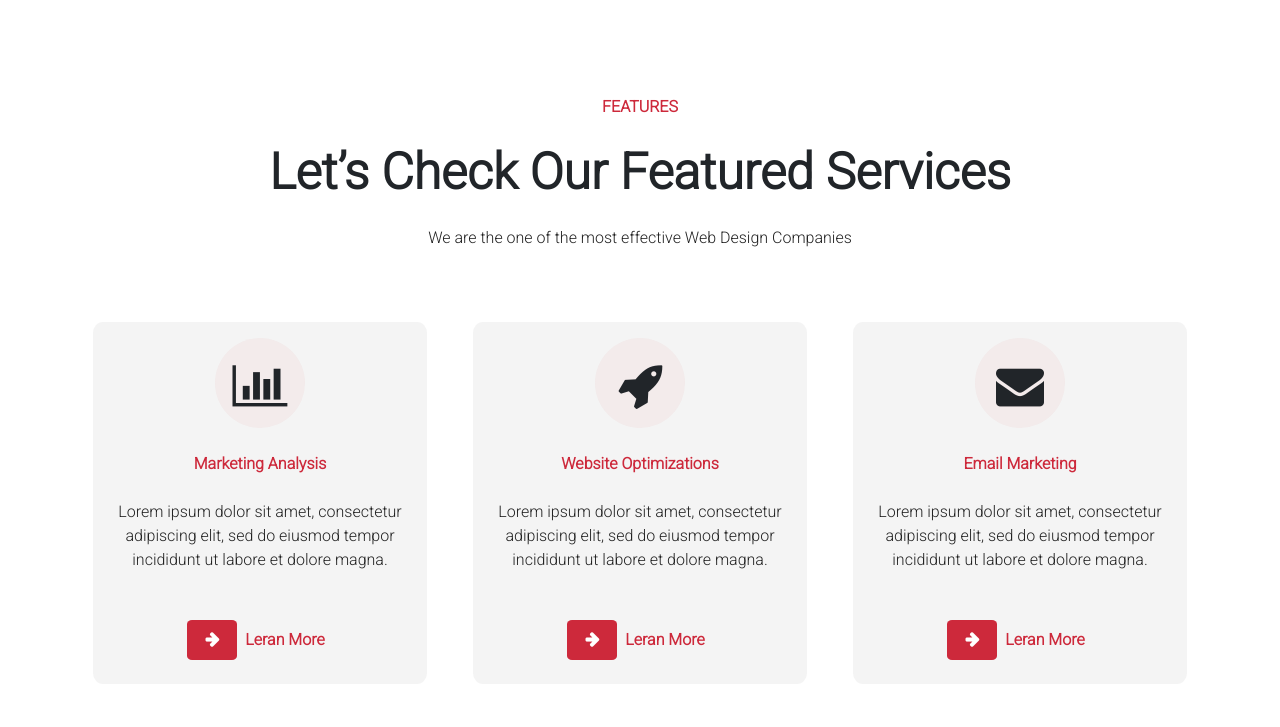
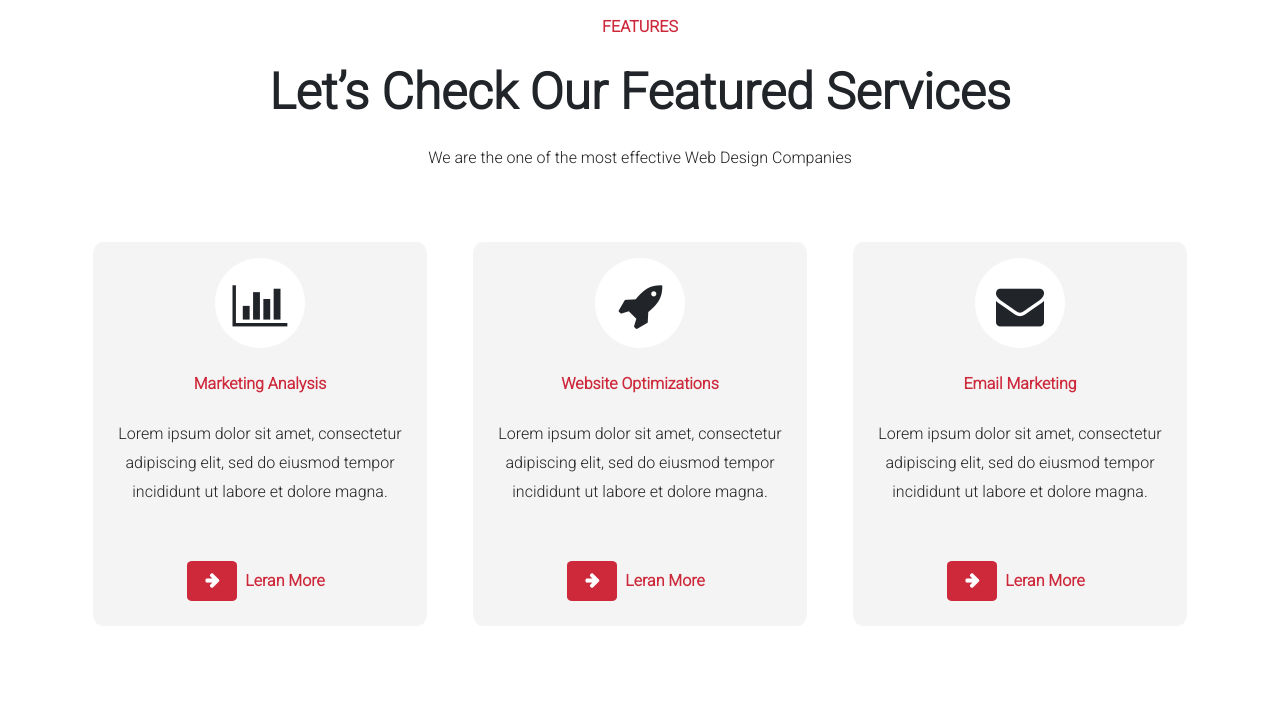
Before and after one commit to kiranbabucr7/Kites-Assignment-2, a PHP site: page / in a window 1280 px wide. Shown: the part 1117-1844 px from the top of the page. Before the commit the page ends 1777 px from the top, so only its background shows below. Run offline with PHP 8.4, Linux system fonts and the light colour scheme.

Commit message:
added section 4

```diff
--- a/index.html
+++ b/index.html
@@ -82,7 +82,7 @@
       <div class="">
         <div class="container-fluid">
           <div class="row">
-            <div class="col-md-6 mb-5">
+            <div class="col-lg-6 mb-5">
                 <div class="mt-md-5 pt-md-5 ml-md-5">
                   <div class="mt-md-5 ml-md-5">
                     <div class="pr-md-4">
@@ -90,7 +90,7 @@
                         <p class="text-r">BUILDING WEBSITES WITH QUALITY IS OUR GOAL</p>
                       </div>
                       <div class="mt-2">
-                        <p style="font-size: 50px; font-weight: 800; font-stretch: ultra-expanded;">Customer Satisfaction Is Our Motto And We Provide Best Digital Marketing Solutions</p>
+                        <p style="font-size: 50px; font-weight: 800; font-stretch: ultra-expanded;line-height: 1.2;">Customer Satisfaction Is Our Motto And We Provide Best Digital Marketing Solutions</p>
                       </div>
                       <div class="mt-5 text-g">
                         <p>Lorem ipsum dolor sit amet, consectetur adipiscing elit, sed do eiusmod tempor incididunt ut labore et dolore magna aliqua. Quis ipsum suspendisse ultrices gravida. Risus commodo viverra maecenas accumsan lacus vel facilisis.</p>
@@ -118,7 +118,7 @@
                   </div>
                 </div>
             </div>
-            <div class="col-md-6 s2-banner"></div>
+            <div class="col-lg-6 s2-banner"></div>
           </div>
         </div>
       </div>
@@ -142,7 +142,7 @@
           </div>
           <div class="mt-5">
             <div class="row">
-              <div class="col-lg-4 col-md-6 col-sm-6 text-center">
+              <div class="col-md-4 text-center">
                 <div class="feature-s m-2">
                   <div  class="d-flex justify-content-center mt-4">
                     <div class="mt-3 cirle-2 d-flex justify-content-center">
@@ -153,9 +153,9 @@
                     <p class="text-r text-bold">Marketing Analysis</p>
                   </div>
                   <div class="mt-4">
-                    <p class="text-g text-bold">Lorem ipsum dolor sit amet, consectetur adipiscing elit, sed do eiusmod tempor incididunt ut labore et dolore magna.</p>
+                    <p class="text-g text-bold" style="line-height: 1.8;">Lorem ipsum dolor sit amet, consectetur adipiscing elit, sed do eiusmod tempor incididunt ut labore et dolore magna.</p>
                   </div>
-                  <div class="d-flex justify-content-center mt-5 pb-4">
+                  <div class="btn d-flex justify-content-center mt-5 pb-4">
                     <div class="orange-box-6 text-center text-w">
                       <div class="pt-2">
                         <i class="fa fa-arrow-right font-weight-bolder" aria-hidden="true"></i>
@@ -165,7 +165,7 @@
                   </div>
                 </div>
               </div>
-              <div class="col-lg-4 col-md-6 col-sm-6 text-center">
+              <div class="col-md-4 text-center">
                 <div class="feature-s m-2">
                   <div  class="d-flex justify-content-center mt-4">
                     <div class="mt-3 cirle-2 d-flex justify-content-center">
@@ -176,9 +176,9 @@
                     <p class="text-r text-bold">Website Optimizations</p>
                   </div>
                   <div class="mt-4">
-                    <p class="text-g text-bold">Lorem ipsum dolor sit amet, consectetur adipiscing elit, sed do eiusmod tempor incididunt ut labore et dolore magna.</p>
+                    <p class="text-g text-bold" style="line-height: 1.8;">Lorem ipsum dolor sit amet, consectetur adipiscing elit, sed do eiusmod tempor incididunt ut labore et dolore magna.</p>
                   </div>
-                  <div class="d-flex justify-content-center mt-5 pb-4">
+                  <div class="btn d-flex justify-content-center mt-5 pb-4">
                     <div class="orange-box-6 text-center text-w">
                       <div class="pt-2">
                         <i class="fa fa-arrow-right font-weight-bolder" aria-hidden="true"></i>
@@ -188,7 +188,7 @@
                   </div>
                 </div>
               </div>
-              <div class="col-lg-4 col-md-6 col-sm-6 text-center">
+              <div class="col-md-4 text-center">
                 <div class="feature-s m-2">
                   <div  class="d-flex justify-content-center mt-4">
                     <div class="mt-3 cirle-2 d-flex justify-content-center">
@@ -199,9 +199,9 @@
                     <p class="text-r text-bold">Email Marketing</p>
                   </div>
                   <div class="mt-4">
-                    <p class="text-g text-bold">Lorem ipsum dolor sit amet, consectetur adipiscing elit, sed do eiusmod tempor incididunt ut labore et dolore magna.</p>
+                    <p class="text-g text-bold" style="line-height: 1.8;">Lorem ipsum dolor sit amet, consectetur adipiscing elit, sed do eiusmod tempor incididunt ut labore et dolore magna.</p>
                   </div>
-                  <div class="d-flex justify-content-center mt-5 pb-4">
+                  <div class="btn d-flex justify-content-center mt-5 pb-4">
                     <div class="orange-box-6 text-center text-w">
                       <div class="pt-2">
                         <i class="fa fa-arrow-right font-weight-bolder" aria-hidden="true"></i>
@@ -216,6 +216,23 @@
         </div>
       </div>
     </section>
+
+    <section>
+      <div class="container-fluid pl-0 ">
+        <div class="row">
+          <div class="col-md-6 mt-5 pr-0 about-img"></div>
+          <div class="col-md-5 mt-5">
+            <div class="mt-5 pl-md-3">
+              <p class="text-r">ABOUT US</p>
+              <p style="font-size: 50px; font-weight: 800; font-stretch: ultra-expanded;line-height: 1;">Let’s Check Our Featured Services</p>
+              <div class="mt-5 text-g">
+                <p>Lorem ipsum dolor sit amet, consectetur adipiscing elit, sed do eiusmod tempor incididunt ut labore et dolore magna aliqua. Quis ipsum suspendisse ultrices gravida. Risus commodo viverra maecenas accumsan lacus vel facilisis.</p>
+              </div>
+            </div>
+          </div>
+        </div>
+      </div>
+    </section>
     <!-- Optional JavaScript -->
     <!-- jQuery first, then Popper.js, then Bootstrap JS -->
     <script src="https://code.jquery.com/jquery-3.5.1.slim.min.js" integrity="sha384-DfXdz2htPH0lsSSs5nCTpuj/zy4C+OGpamoFVy38MVBnE+IbbVYUew+OrCXaRkfj" crossorigin="anonymous"></script>
--- a/styles/styles.css
+++ b/styles/styles.css
@@ -33,7 +33,7 @@
 }
 /* section2 */
 .s2-banner{
-    min-height:800px;
+    min-height: 400px;
     background-image: url("https://templates.envytheme.com/dibiz/default/assets/img/banner-img1.jpg");
     background-color: #cccccc;
     background-position: center;
@@ -44,6 +44,17 @@
 .feature-s{
     background-color: #3d3d3d0e;
     border-radius: 3%;
+}
+
+/* section3 */
+.about-img{
+    min-height: 600px;
+    background-image: url("https://templates.envytheme.com/dibiz/default/assets/img/about-img1.jpg");
+    background-color: #cccccc;
+    background-position: center;
+    background-repeat: no-repeat;
+    background-size: cover;
+    width:100%;
 }
 
 /* utils */
@@ -120,6 +131,6 @@
 .cirle-2{
     width: 90px;
     height: 90px;
-    background-color: rgba(205, 41, 59, 0.048);
+    background-color: rgb(255, 255, 255);
     border-radius: 50%;
 }
```
